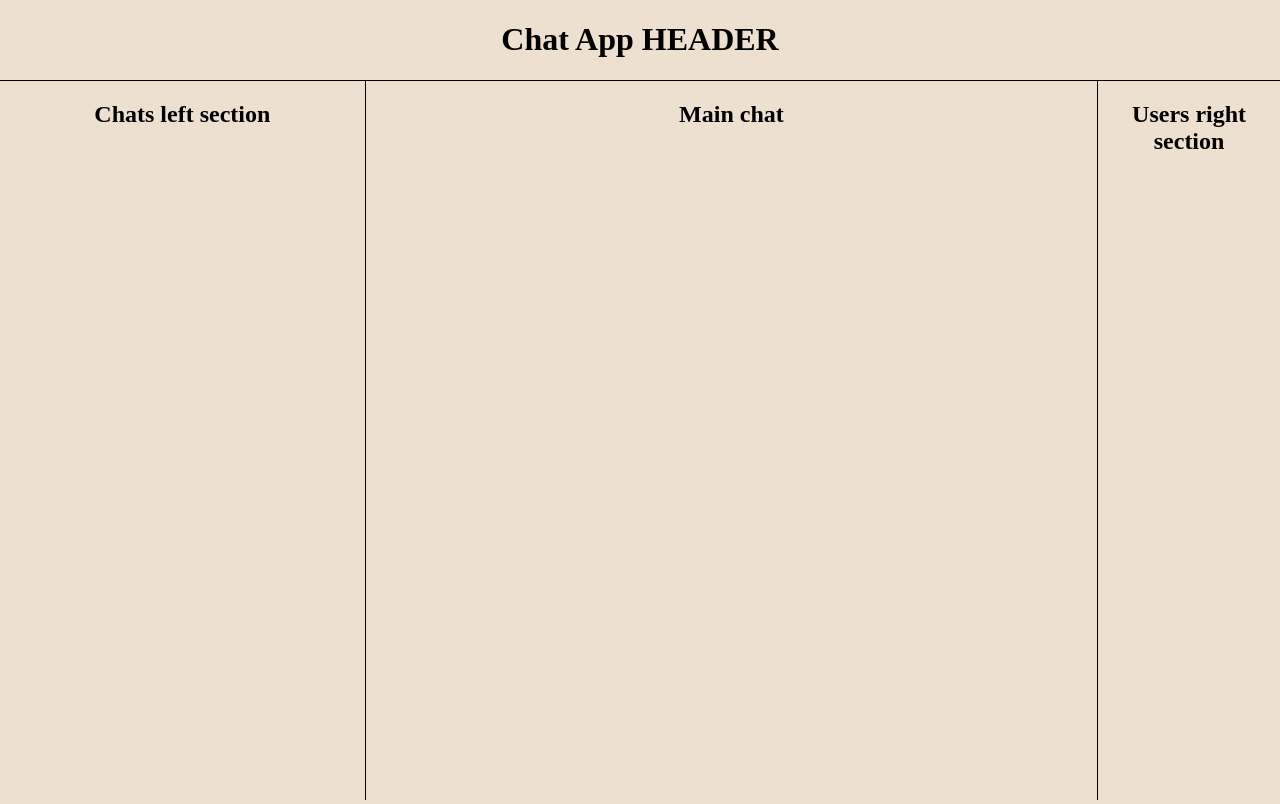
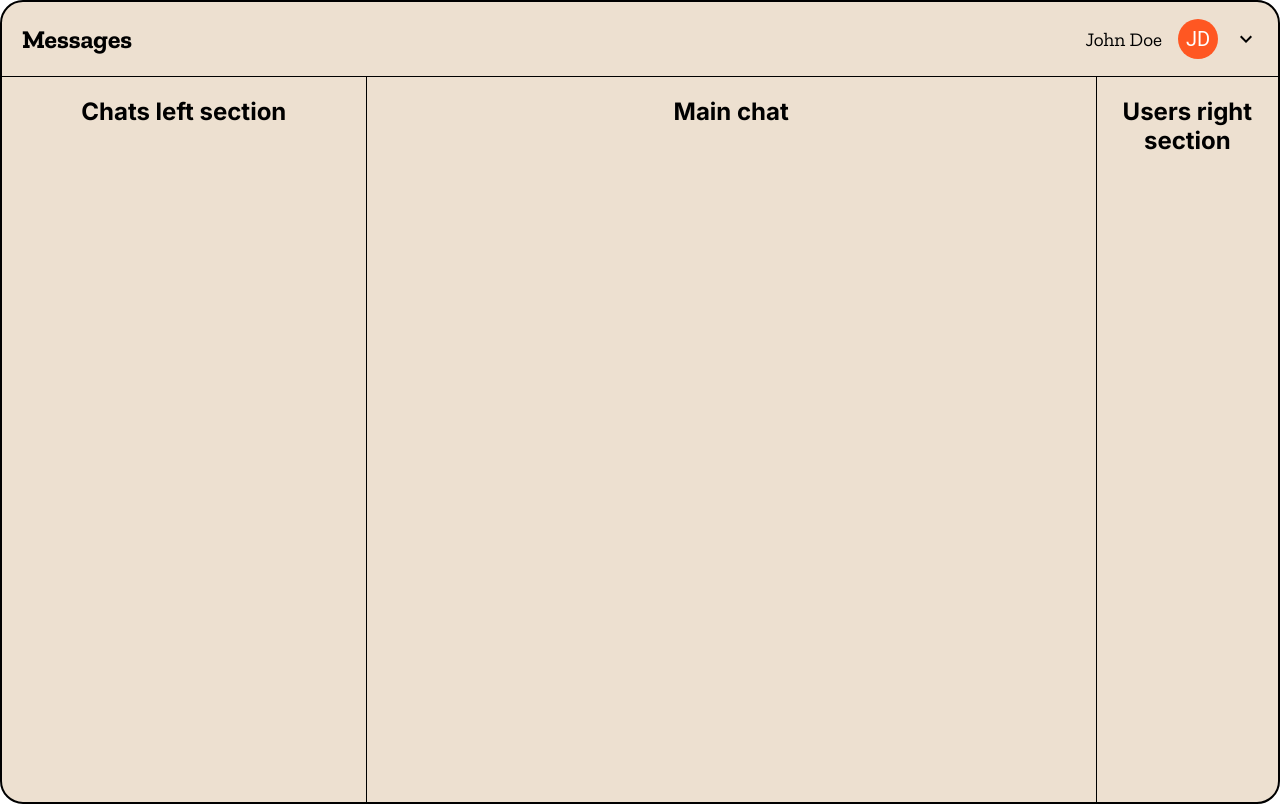
Before and after one commit to JakkNaj/nss_group_project, a React (Vite) app in the folder frontend/: page / in a window 1280 px wide. Built offline with nearby package versions, Linux system fonts and the light colour scheme; the HTML template or start-up script is replaced by a standard one.

Commit message:
visual header

```diff
--- a/frontend/index.html
+++ b/frontend/index.html
@@ -2,7 +2,10 @@
 <html lang="en">
   <head>
     <meta charset="UTF-8" />
-    <link rel="icon" type="image/svg+xml" href="/vite.svg" />
+    <link rel="preconnect" href="https://fonts.googleapis.com">
+    <link rel="preconnect" href="https://fonts.gstatic.com" crossorigin>
+    <link href="https://fonts.googleapis.com/css2?family=Zilla+Slab:ital,wght@0,300;0,400;0,500;0,600;0,700;1,300;1,400;1,500;1,600;1,700&display=swap" rel="stylesheet">
+    <link href="https://fonts.googleapis.com/css2?family=Inter:wght@100..900&family=Zilla+Slab:ital,wght@0,300;0,400;0,500;0,600;0,700;1,300;1,400;1,500;1,600;1,700&display=swap" rel="stylesheet">
     <meta name="viewport" content="width=device-width, initial-scale=1.0" />
     <title>Chat app</title>
   </head>
--- a/frontend/package.json
+++ b/frontend/package.json
@@ -10,6 +10,9 @@
     "preview": "vite preview"
   },
   "dependencies": {
+    "@emotion/styled": "^11.11.5",
+    "@mui/icons-material": "^5.15.15",
+    "@mui/material": "^5.15.15",
     "react": "^18.2.0",
     "react-dom": "^18.2.0",
     "styled-components": "^6.1.8"
--- a/frontend/src/App.tsx
+++ b/frontend/src/App.tsx
@@ -1,22 +1,38 @@
 import {colors} from "./styles/colors.ts";
-import {ChatPage} from "./Pages/ChatPage.tsx";
-import { createGlobalStyle } from 'styled-components';
+import {ChatPage} from "./pages/chat/ChatPage.tsx";
+import styled, { createGlobalStyle } from 'styled-components';
+import {UserProvider} from "./context/UserContext.tsx";
 
 const GlobalStyle = createGlobalStyle`
-  body {
-      margin: 0;
-      background-color: ${colors.lightBackground};
-      text-align: center;
-  }
+    body {
+        margin: 0;
+        text-align: center;
+        font-family: 'Inter', sans-serif;
+    }
+`;
+
+const AppWrapper = styled.div`
+    background-color: ${colors.lightBackground};
+    border-radius: 23px;
+    height: 100vh;
+    border: 2px solid black;
 `;
 
 const App: React.FC = () => {
+
+    const user = {
+        username: 'John Doe',
+        photoUrl: '',
+    }
+
     return (
         <>
             <GlobalStyle />
-            <div>
-                <ChatPage />
-            </div>
+            <UserProvider value={user}>
+                <AppWrapper>
+                    <ChatPage />
+                </AppWrapper>
+            </UserProvider>
         </>
     );
 };
--- /dev/null
+++ b/frontend/src/context/UserContext.tsx
@@ -0,0 +1,13 @@
+import React from 'react';
+
+interface UserContextType {
+    username: string;
+    photoUrl: string;
+}
+
+export const UserContext = React.createContext<UserContextType>({
+    username: 'John Doe',
+    photoUrl: '',
+});
+
+export const UserProvider = UserContext.Provider;
--- /dev/null
+++ b/frontend/src/pages/chat/ChatHeader.tsx
@@ -0,0 +1,54 @@
+import React, { useContext } from 'react';
+import Avatar from '@mui/material/Avatar';
+import KeyboardArrowDownIcon from '@mui/icons-material/KeyboardArrowDown';
+import { UserContext } from '../../context/UserContext';
+import {deepOrange} from "@mui/material/colors";
+
+const styles = {
+    heading : {
+        fontFamily: 'Zilla Slab, sans-serif',
+        fontSize: '1.6rem',
+        fontWeight: 'bold',
+    },
+    headerLayout: {
+        display: 'flex',
+        justifyContent: 'space-between',
+        alignItems: 'center',
+        borderBottom: '1px solid #000',
+        height: '100%',
+        padding: '0 20px',
+    },
+    avatarLayout: {
+        display: 'flex',
+        alignItems: 'center',
+        gap: '1rem',
+    },
+    username: {
+        fontSize: '1.2rem',
+        fontFamily: 'Zilla Slab, sans-serif',
+        fontWeight: 'semi-bold',
+    }
+
+}
+
+export const ChatHeader: React.FC = () => {
+    const { username, photoUrl } = useContext(UserContext);
+    const initials = username.split(' ').map(word => word[0]).join('').toUpperCase();
+
+    return(
+        <>
+            <div style={styles.headerLayout}>
+                <h2 style={styles.heading}>Messages</h2>
+                <aside style={styles.avatarLayout}>
+                    <span style={styles.username}>{username}</span>
+                    {photoUrl ? (
+                        <Avatar alt={username + " avatar"} src={photoUrl} />
+                    ) : (
+                        <Avatar sx={{bgcolor: deepOrange[500]}}>{initials}</Avatar>
+                    )}
+                    <KeyboardArrowDownIcon />
+                </aside>
+            </div>
+        </>
+    )
+}
--- a/frontend/src/Pages/ChatPage.tsx
+++ b/frontend/src/pages/chat/ChatPage.tsx
@@ -1,8 +1,10 @@
+import {ChatHeader} from "./ChatHeader.tsx";
+
 const styles = {
     chatPageContainer: {
         display: 'grid',
         gridTemplateColumns: '2fr 4fr 1fr',
-        gridTemplateRows: '1fr 9fr',
+        gridTemplateRows: '1fr 14fr',
         gridTemplateAreas: `
             "header header header"
             "leftSection main rightSection"
@@ -34,7 +36,7 @@ export const ChatPage = () => {
     return (
         <div style={styles.chatPageContainer}>
             <header style={styles.header}>
-                <h1>Chat App HEADER</h1>
+                <ChatHeader />
             </header>
             <section style={styles.leftSection}>
                 <h2>Chats left section</h2>
```
Also changed, not shown: 1 other file (tests, documents, lock files or other folders).
